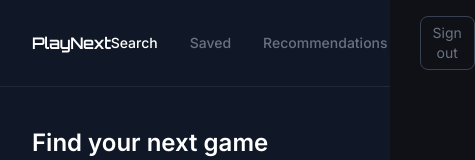
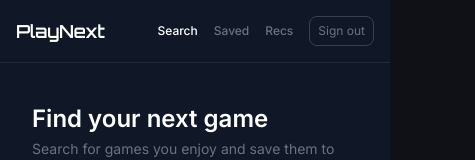
Before and after one commit to PaCarr/playnext, a React (Vite) app: page / in a window 390 px wide. Shown: the top 160 px of the page, 475 px wide, since content can reach past the window. Built offline with nearby package versions, Linux system fonts and the light colour scheme; no server answers; sample sign-in values are in the browser's storage.

Commit message:
fixing mobile responsiveness

```diff
--- a/index.html
+++ b/index.html
@@ -3,7 +3,7 @@
   <head>
     <meta charset="UTF-8" />
     <link rel="icon" type="image/svg+xml" href="/favicon.svg" />
-    <meta name="viewport" content="width=device-width, initial-scale=1.0" />
+    <meta name="viewport" content="width=device-width, initial-scale=1.0, maximum-scale=1.0">
     <title>PlayNext</title>
     <link rel="preconnect" href="https://fonts.googleapis.com" />
     <link rel="preconnect" href="https://fonts.gstatic.com" crossorigin />
--- a/src/components/Navbar.jsx
+++ b/src/components/Navbar.jsx
@@ -8,44 +8,38 @@ function Navbar() {
   const location = useLocation()
 
   return (
-    <nav className="border-b border-gray-800 px-8 py-4 flex items-center justify-between">
-    <Link to="/" className="text-white font-semibold tracking-tight text-x1" style={{ fontFamily: 'Orbitron, sans-serif' }}>
-     PlayNext
-    </Link>
-      <div className="flex items-center gap-8">
+    <nav className="border-b border-gray-800 px-4 md:px-8 py-4 flex items-center justify-between">
+      <Link to="/" className="text-white font-semibold tracking-tight text-lg" style={{ fontFamily: 'Orbitron, sans-serif' }}>
+        PlayNext
+      </Link>
+      <div className="flex items-center gap-4 md:gap-8">
         <Link
           to="/"
-          className={`text-sm font-medium transition-colors ${
-            location.pathname === '/'
-              ? 'text-white'
-              : 'text-gray-500 hover:text-gray-300'
+          className={`text-xs md:text-sm font-medium transition-colors ${
+            location.pathname === '/' ? 'text-white' : 'text-gray-500 hover:text-gray-300'
           }`}
         >
           Search
         </Link>
         <Link
           to="/favourites"
-          className={`text-sm font-medium transition-colors ${
-            location.pathname === '/favourites'
-              ? 'text-white'
-              : 'text-gray-500 hover:text-gray-300'
+          className={`text-xs md:text-sm font-medium transition-colors ${
+            location.pathname === '/favourites' ? 'text-white' : 'text-gray-500 hover:text-gray-300'
           }`}
         >
           Saved {favourites.length > 0 && `(${favourites.length})`}
         </Link>
         <Link
           to="/recommendations"
-          className={`text-sm font-medium transition-colors ${
-            location.pathname === '/recommendations'
-              ? 'text-white'
-              : 'text-gray-500 hover:text-gray-300'
+          className={`text-xs md:text-sm font-medium transition-colors ${
+            location.pathname === '/recommendations' ? 'text-white' : 'text-gray-500 hover:text-gray-300'
           }`}
         >
-          Recommendations
+          Recs
         </Link>
         <button
           onClick={logout}
-          className="text-sm text-gray-500 hover:text-white transition-colors border border-gray-700 hover:border-gray-500 px-3 py-1.5 rounded-lg"
+          className="text-xs md:text-sm text-gray-500 hover:text-white transition-colors border border-gray-700 hover:border-gray-500 px-2 md:px-3 py-1.5 rounded-lg"
         >
           Sign out
         </button>
```
